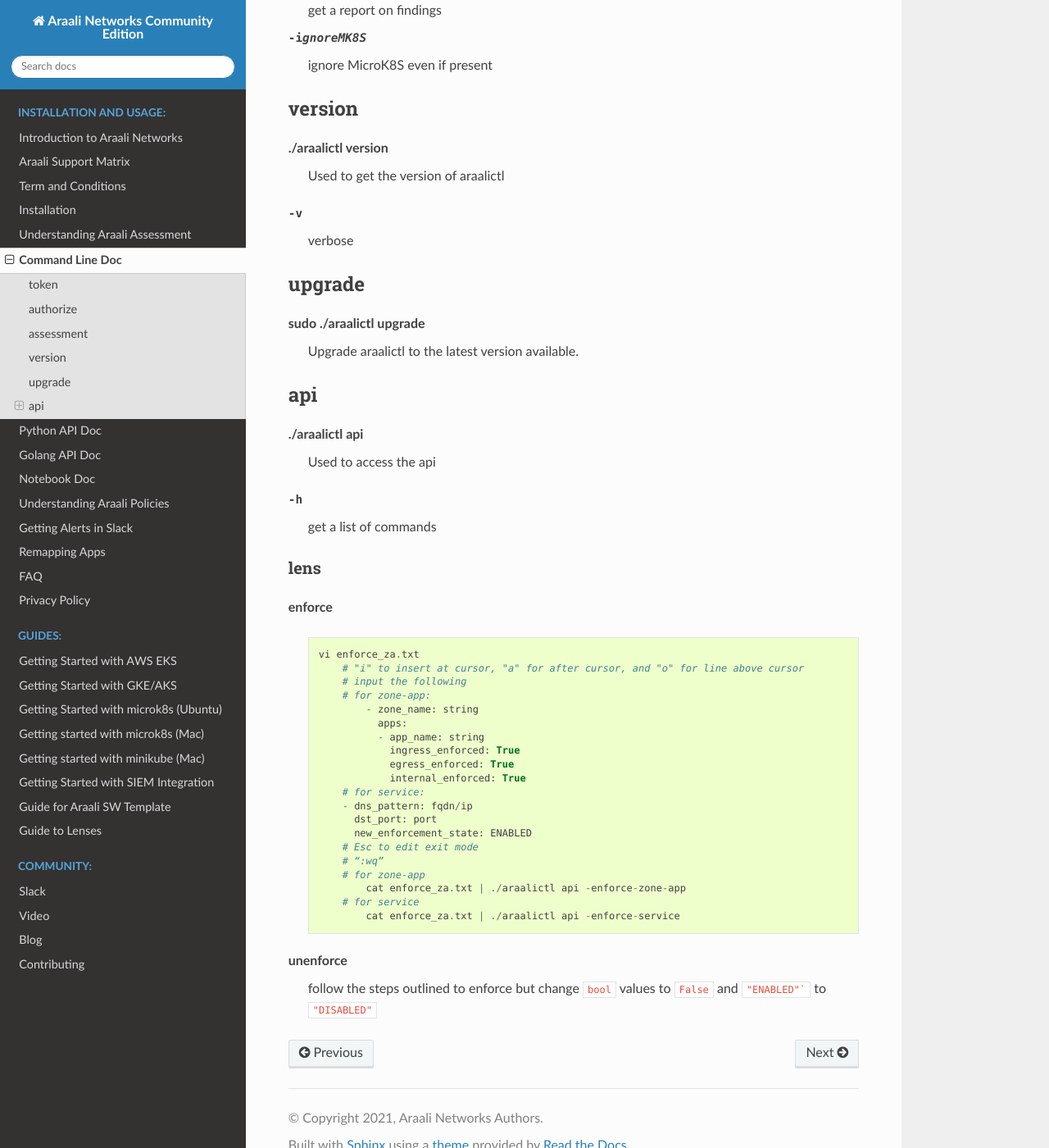
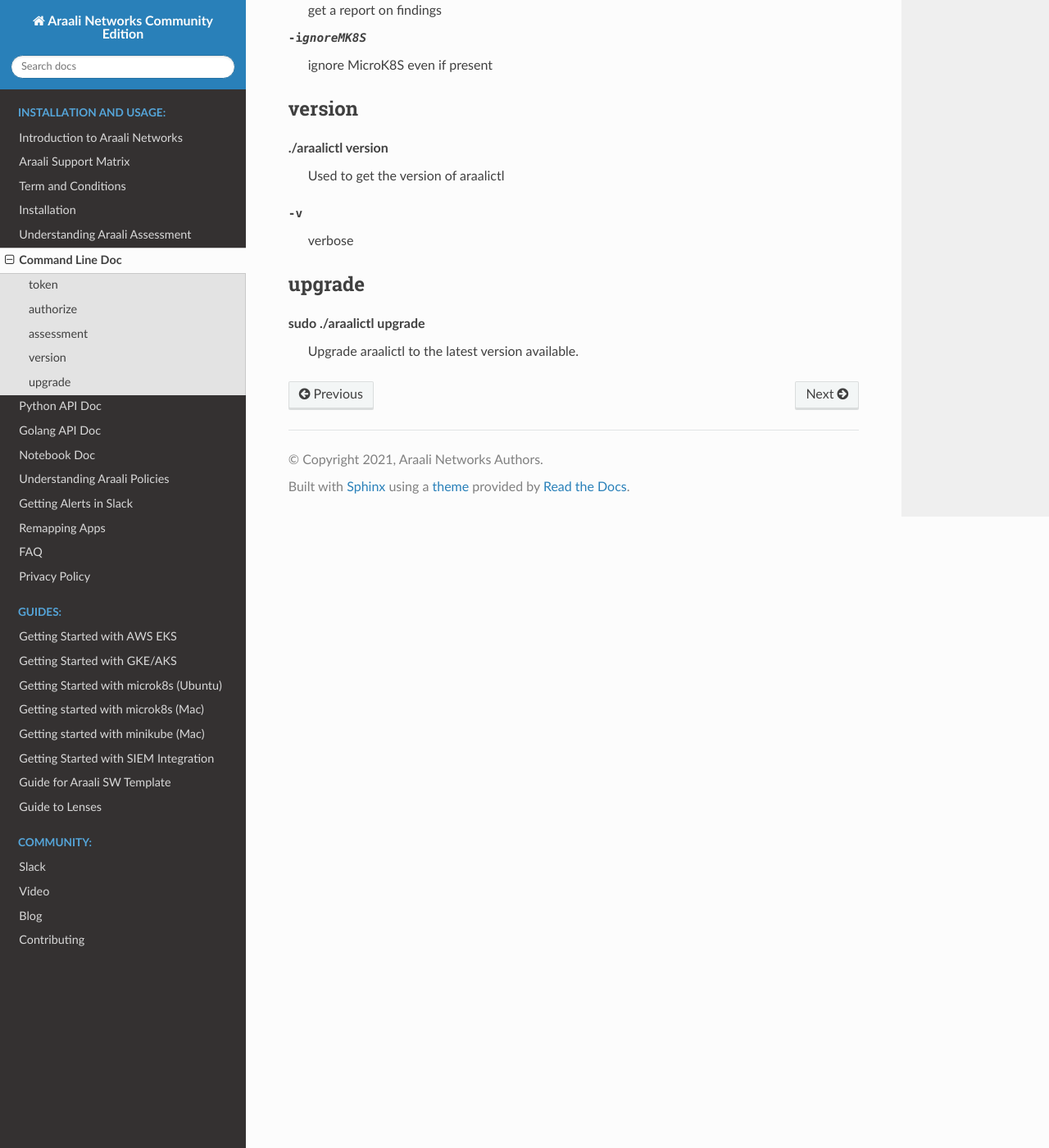
Before and after one commit to araalinetworks/api, a Sphinx documentation site: the page built from doc/source/araalictlcommandline.rst, in a window 1280 px wide and 1400 px high, scrolled down 1211 px. Shown: the whole window at 82% size. Built offline with Sphinx 7.4.7 and the Read the Docs theme 2.0.0, drawn with Linux system fonts in a browser that asks for light colours.

Commit message:
move lens documentation to guide_lenses.rst

````diff
--- a/doc/source/araalictlcommandline.rst
+++ b/doc/source/araalictlcommandline.rst
@@ -53,43 +53,3 @@
 -------
 sudo ./araalictl upgrade
         Upgrade araalictl to the latest version available.
-
-api
-----
-./araalictl api
-        Used to access the api
-
--h          get a list of commands
-
-lens
-____
-
-
-**enforce**
-
- ::
-
-    vi enforce_za.txt
-        # "i" to insert at cursor, "a" for after cursor, and "o" for line above cursor
-        # input the following
-        # for zone-app:
-            - zone_name: string
-              apps:
-              - app_name: string
-                ingress_enforced: True
-                egress_enforced: True
-                internal_enforced: True
-        # for service:
-        - dns_pattern: fqdn/ip
-          dst_port: port
-          new_enforcement_state: ENABLED
-        # Esc to edit exit mode
-        # “:wq”
-        # for zone-app
-            cat enforce_za.txt | ./araalictl api -enforce-zone-app
-        # for service
-            cat enforce_za.txt | ./araalictl api -enforce-service
-
-
-unenforce
-    follow the steps outlined to enforce but change ``bool`` values to ``False`` and ``"ENABLED"``` to ``"DISABLED"``
````
